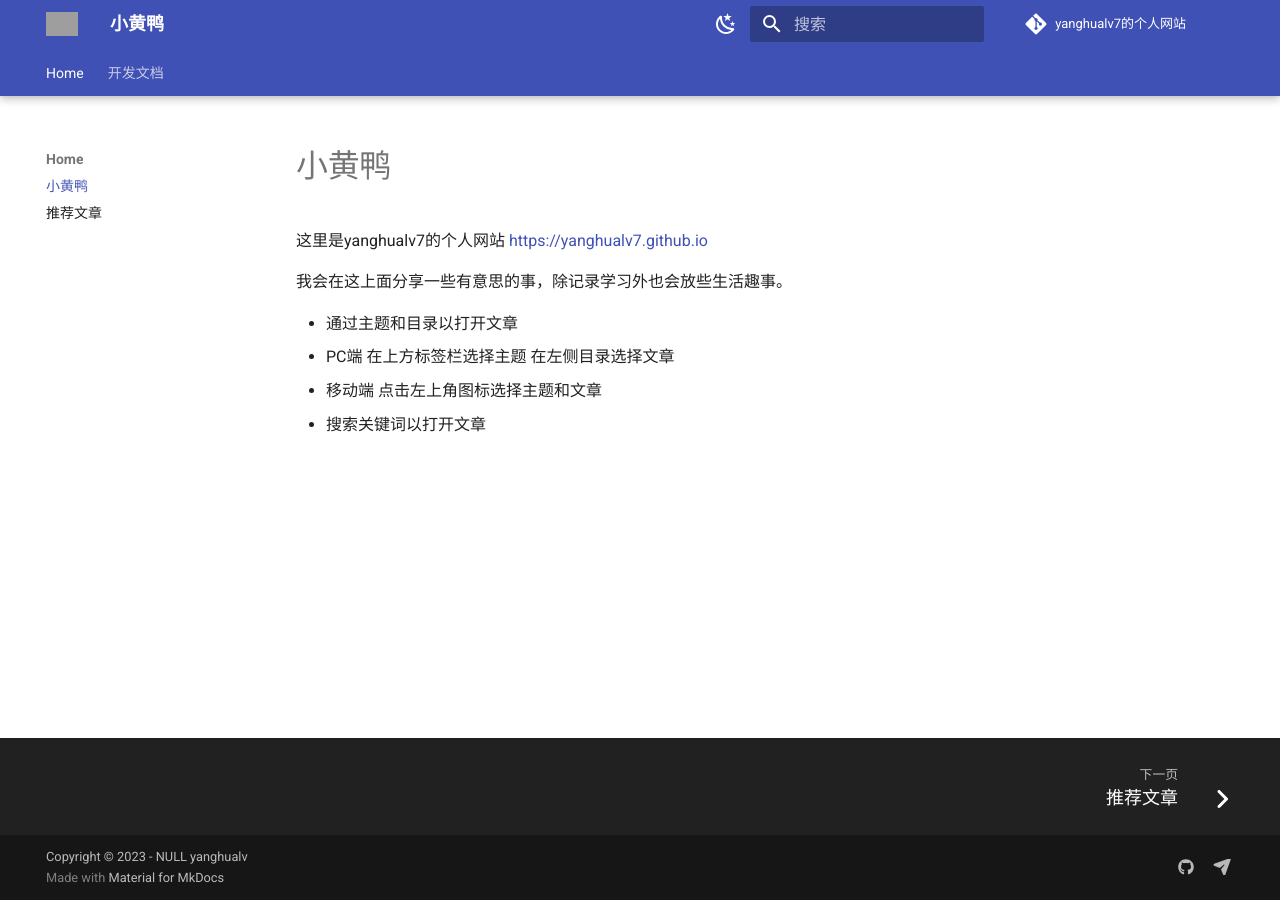
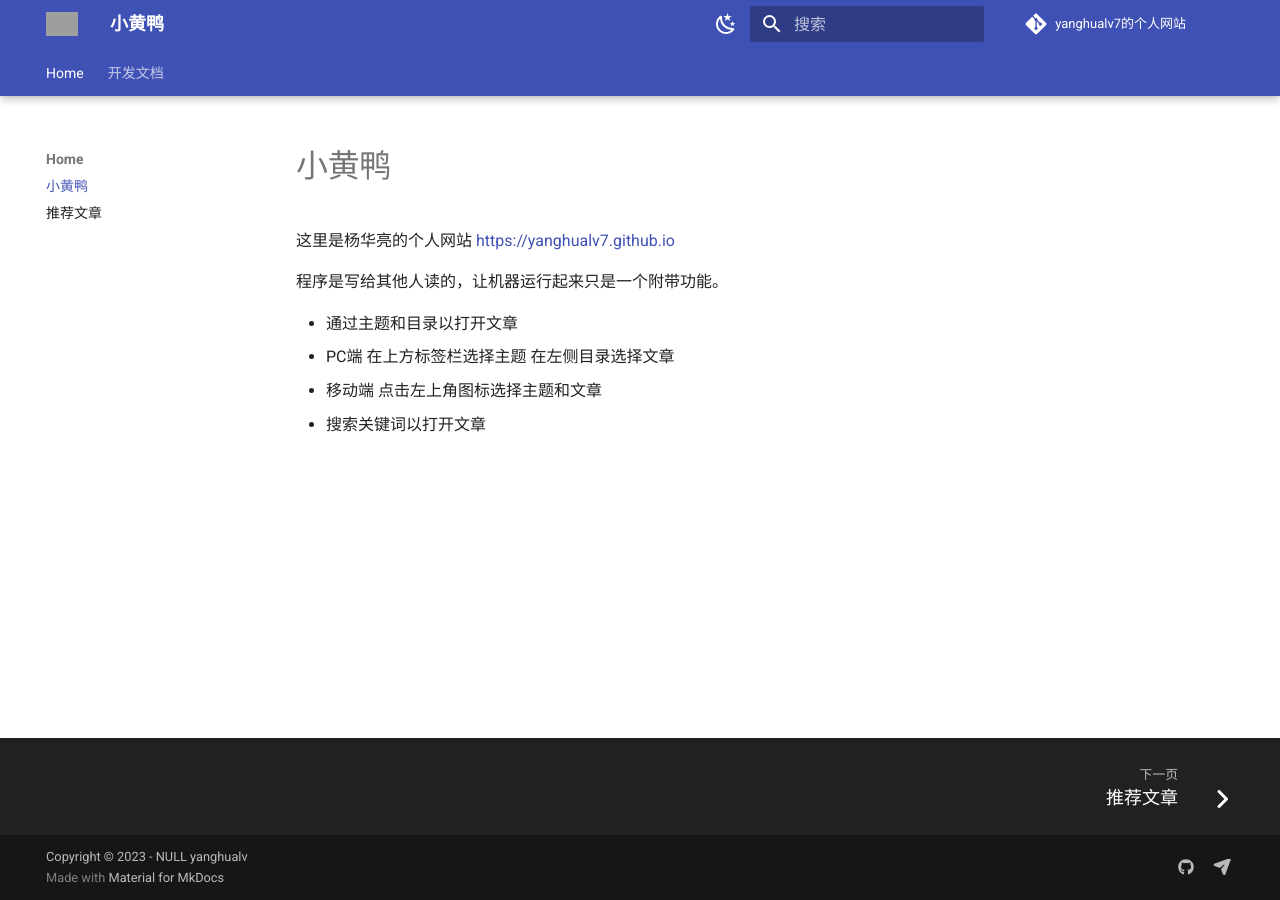
Before and after one commit to yanghualv7/yanghualv7.github.io, an MkDocs documentation site: the page built from docs/index.md, in a window 1280 px wide. Built offline with MkDocs 1.6.1 and Material for MkDocs 9.7.7, drawn with Linux system fonts in a browser that asks for light colours; comment, search, counter and statistics services are not loaded; grey boxes are pictures that could not be loaded.

Commit message:
UPDATE README：更新README文档

```diff
--- a/docs/index.md
+++ b/docs/index.md
@@ -1,8 +1,8 @@
 # 小黄鸭
 
-这里是yanghualv7的个人网站 [https://yanghualv7.github.io](https://yanghualv7.github.io/)
+这里是杨华亮的个人网站 [https://yanghualv7.github.io](https://yanghualv7.github.io/)
 
-我会在这上面分享一些有意思的事，除记录学习外也会放些生活趣事。
+程序是写给其他人读的，让机器运行起来只是一个附带功能。
 
 - 通过主题和目录以打开文章
   - PC端 在上方标签栏选择主题 在左侧目录选择文章
```
